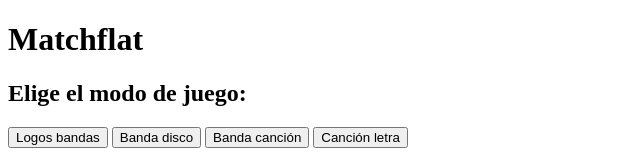
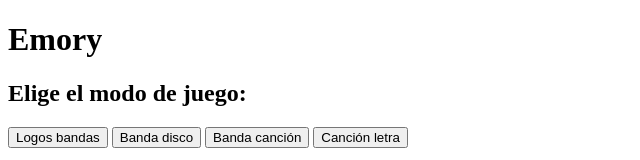
Before and after one commit to Arrshe/music-memory-game, a plain HTML site: page app/home/home.html in a window 1280 px wide. Shown: the top 160 px of the page, without its empty margins (0-640 px from the left). Drawn offline with Linux system fonts and the light colour scheme; files whose address does not match are found by name.

Commit message:
feat:h1 title changed

```diff
--- a/app/home/home.html
+++ b/app/home/home.html
@@ -8,7 +8,7 @@
   </head>
   <body>
     <header>
-      <h1 class="matchflat__title">Matchflat</h1>
+      <h1 class="matchflat__title">Emory</h1>
     </header>
     <main>
       <div class="matchflat__gameModeContainer">
```
